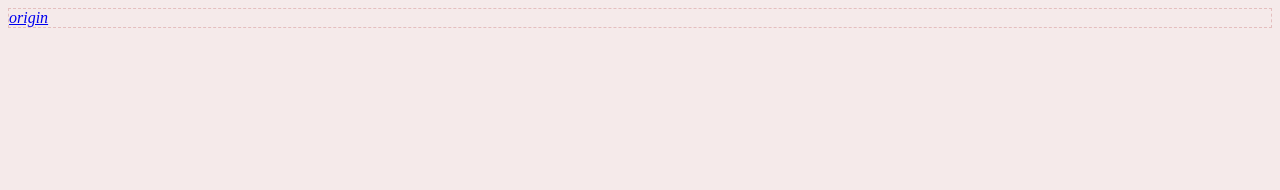
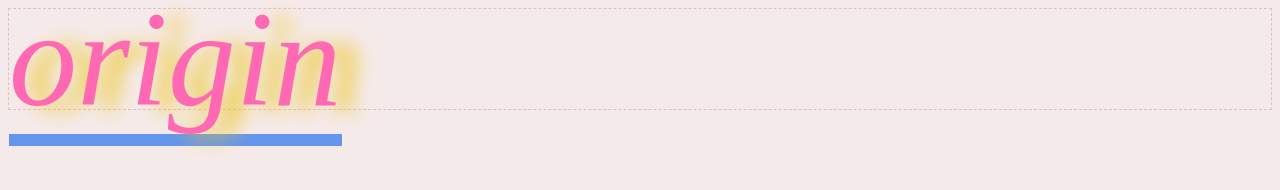
Before and after one commit to Peggy-Chiang/tissue, a plain HTML site: page cloud-archive/index.html in a window 1280 px wide. Drawn offline with Linux system fonts and the light colour scheme.

Commit message:
changed link styles

```diff
--- a/cloud-archive/style.css
+++ b/cloud-archive/style.css
@@ -4,3 +4,14 @@ body {
 
 
 }
+
+a{
+      color:hotpink;
+      font-size: 136px;
+      text-shadow: 20px 4px 20px rgb(235, 197, 30);
+      text-decoration: none;
+      border-bottom: 12px solid cornflowerblue;
+      line-height:100px;
+
+
+}
```
Also changed, not shown: 2 other files.
